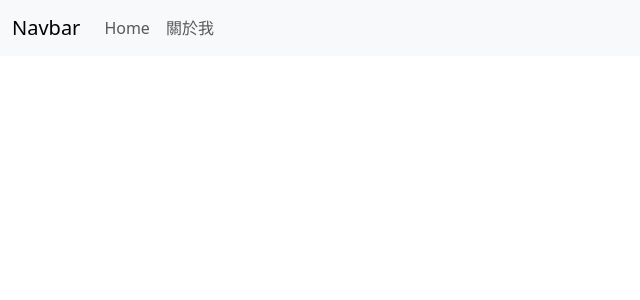
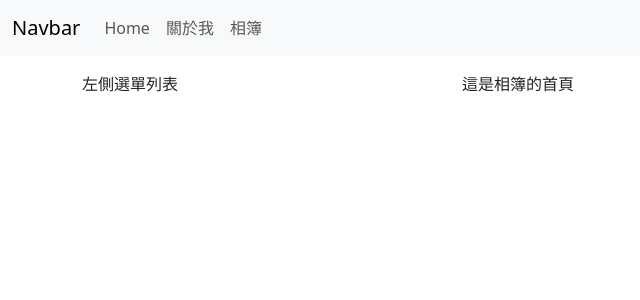
Before and after one commit to lala-lee-learning/cra-router-record, a React (Create React App) app: page /album in a window 1280 px wide. Before the commit this address had no page. Shown: the top 300 px of the page, without its empty margins (0-640 px from the left). Built offline with nearby package versions, Linux system fonts and the light colour scheme.

Commit message:
React Router：巢狀路由與 Outlet

```diff
--- a/src/App.js
+++ b/src/App.js
@@ -2,6 +2,8 @@
 import Navbar from "./components/Navbar";
 import Home from "./pages/Home";
 import About from "./pages/About";
+import AlbumLayout from "./pages/AlbumLayout";
+import AlbumIndex from "./pages/AlbumIndex";
 
 function App() {
   return (
@@ -11,6 +13,9 @@
         <Routes>
           <Route path="/" element={<Home />}></Route>
           <Route path="/about" element={<About />}></Route>
+          <Route path="/album" element={<AlbumLayout />}>
+            <Route index element={<AlbumIndex />}></Route>
+          </Route>
         </Routes>
       </div>
     </div>
--- a/src/components/Navbar.js
+++ b/src/components/Navbar.js
@@ -13,6 +13,9 @@
             <li className="nav-item">
               <Link className="nav-link" to="/about">關於我</Link>
             </li>
+            <li className="nav-item">
+              <Link className="nav-link" to="/album">相簿</Link>
+            </li>
           </ul>
         </div>
       </div>
--- /dev/null
+++ b/src/pages/AlbumIndex.js
@@ -0,0 +1,7 @@
+const AlbumIndex = () => {
+  return (
+    <div>這是相簿的首頁</div>
+  );
+};
+
+export default AlbumIndex;
--- /dev/null
+++ b/src/pages/AlbumLayout.js
@@ -0,0 +1,17 @@
+import { Outlet } from "react-router-dom";
+
+
+const AlbumLayout = () => {
+  return (
+    <div className="row">
+      <div className="col-4">
+        左側選單列表
+      </div>
+      <div className="col-8">
+        <Outlet />
+      </div>
+    </div>
+  );
+};
+
+export default AlbumLayout;
```
